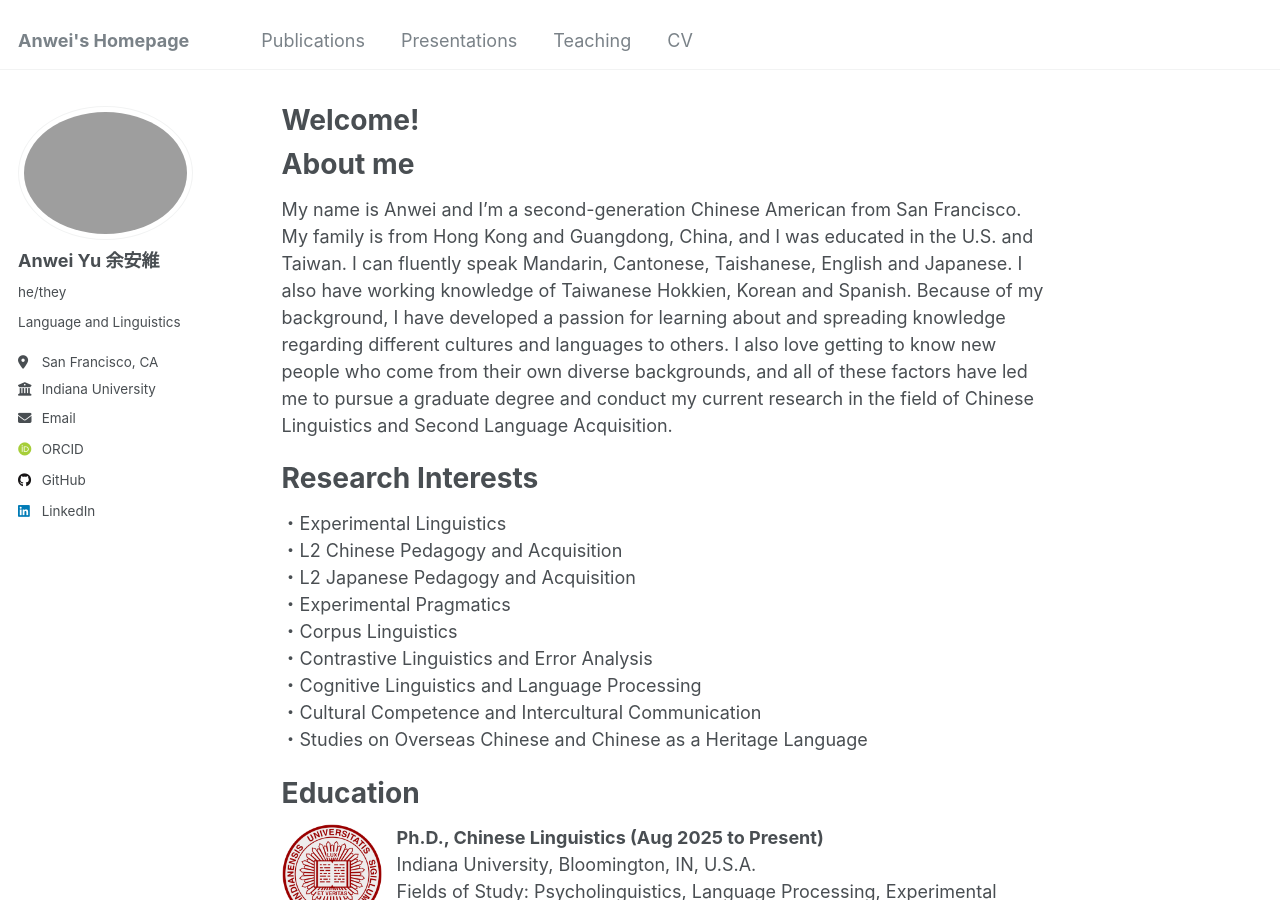
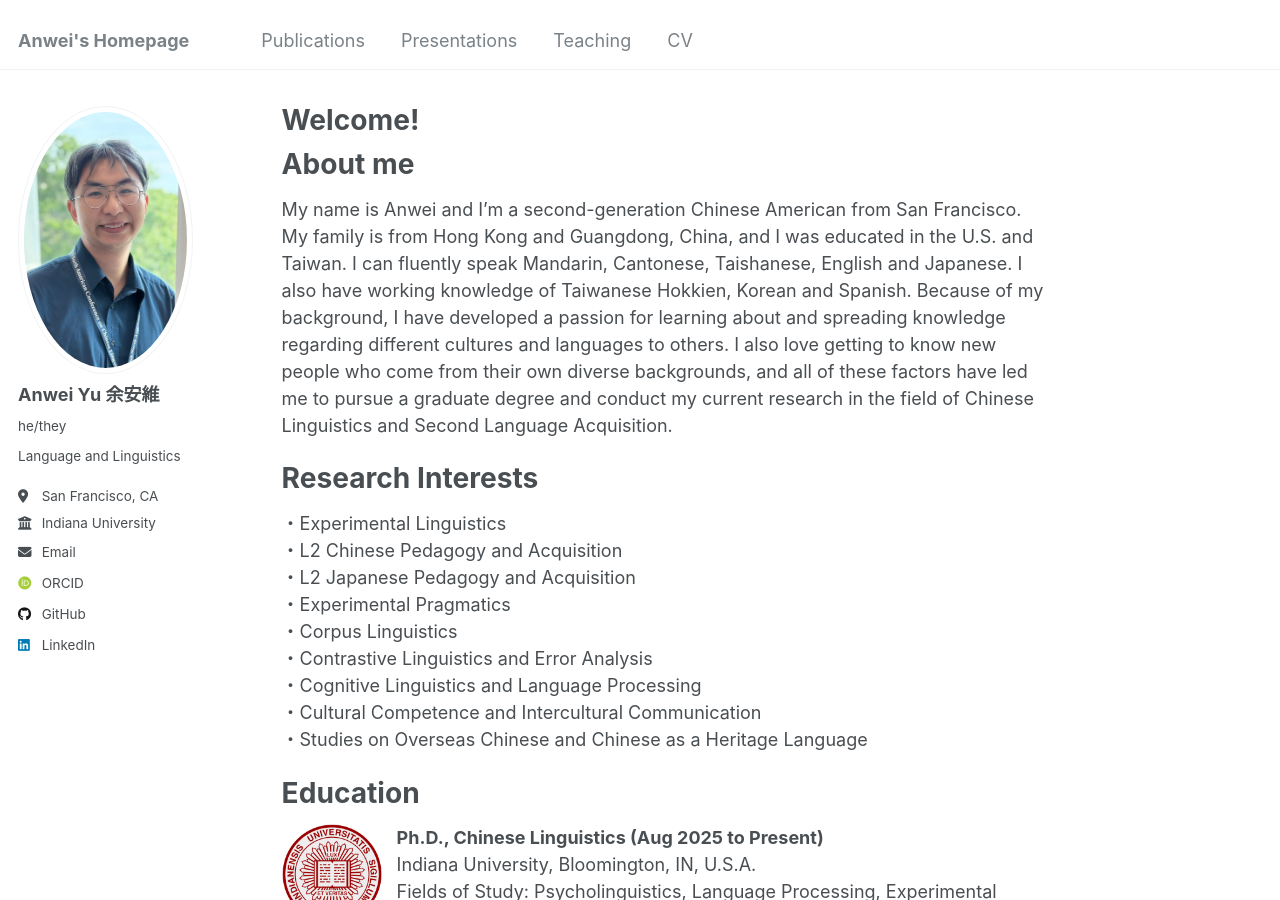
Before and after one commit to anweiyu/anweiyu.github.io, a Jekyll site: the page built from _pages/about.md, in a window 1280 px wide and 900 px high. Built offline with Jekyll 4.4.1, drawn with Linux system fonts in a browser that asks for light colours; some web fonts are replaced.

Commit message:
Update _config.yml

```diff
--- a/_config.yml
+++ b/_config.yml
@@ -21,7 +21,7 @@ repository               : "anweiyu/anweiyu.github.io"
 #               Additional customization can be done by editing /_includes/author-profile.html
 author:
   # Biographic information
-  avatar           : "Profile Pic.png"
+  avatar           : "NACCL2026.jpg"
   name             : "Anwei Yu 余安維"
   pronouns         : "he/they"
   bio              : "Language and Linguistics"
```
